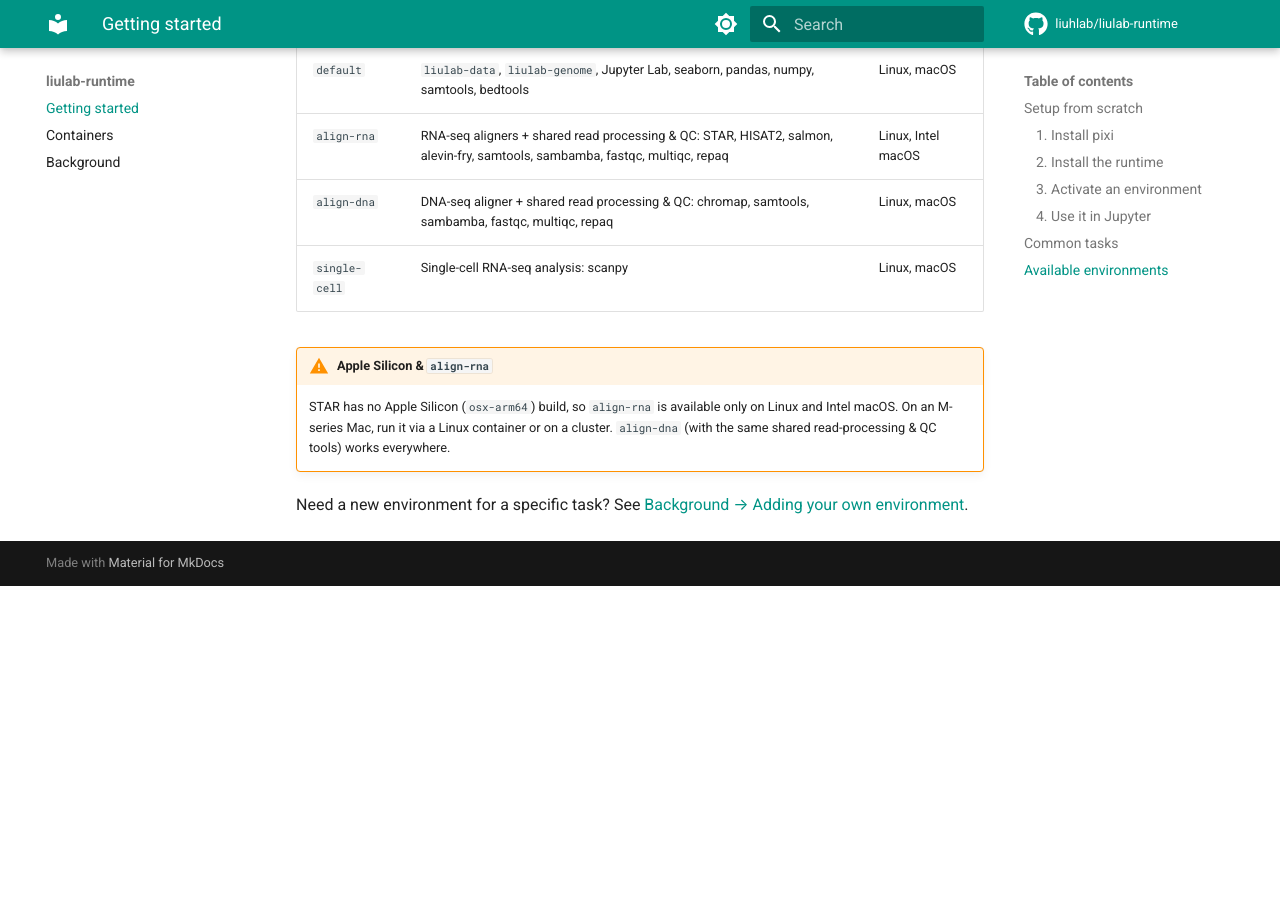
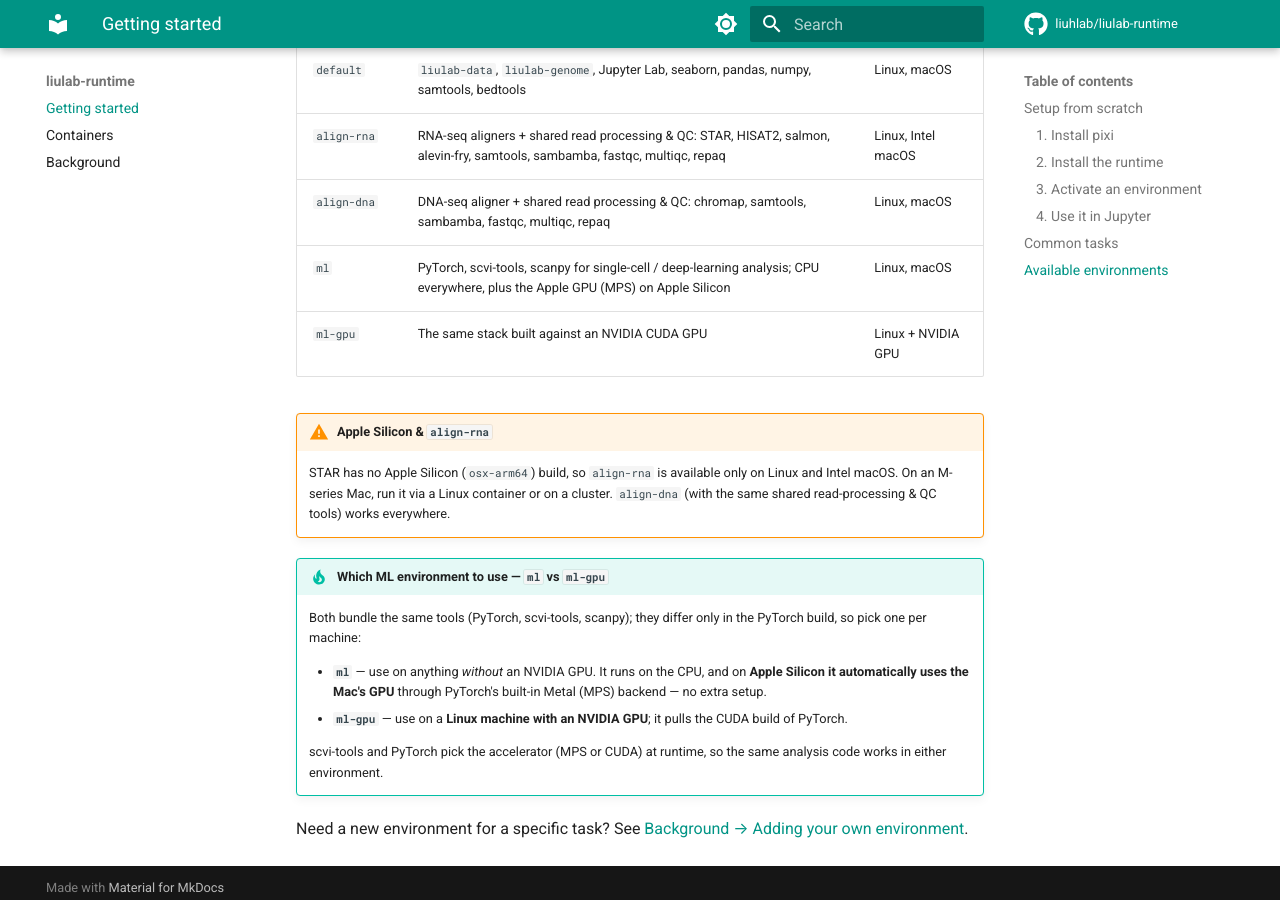
Before and after one commit to liuhlab/liulab-runtime, an MkDocs documentation site: the page built from docs/index.md, in a window 1280 px wide and 900 px high, scrolled down 2826 px. Built offline with MkDocs 1.6.1 and Material for MkDocs 9.7.7, drawn with Linux system fonts in a browser that asks for light colours; comment, search, counter and statistics services are not loaded; before the commit the page ends 3412 px from its top, so only the background shows below that.

Commit message:
Add ml / ml-gpu environments for PyTorch (CPU/MPS and CUDA)
New `ml` and `ml-gpu` environments bundle scvi-tools, scanpy, and
scikit-learn on PyTorch. `ml` installs the CPU build and runs everywhere
(Apple GPU via MPS on Apple Silicon); `ml-gpu` uses conda-forge's CUDA
build, gated to a `linux-64-cuda` platform target with a general
`cuda-version = "12.*"` pin — CUDA 12 minor-version compatibility means
the build runs on any 12.x driver, including 12.6 HPC nodes.

Fold the single-cell toolkit (scanpy, python-igraph, leidenalg) into both
envs and drop the standalone `single-cell` env. register-kernels now skips
environments that can't be installed on the current platform.

Co-Authored-By: Claude Fable 5 <noreply@anthropic.com>

```diff
--- a/docs/index.md
+++ b/docs/index.md
@@ -138,7 +138,8 @@ again to pick it up.
 | `default`    | `liulab-data`, `liulab-genome`, Jupyter Lab, seaborn, pandas, numpy, samtools, bedtools | Linux, macOS |
 | `align-rna`  | RNA-seq aligners + shared read processing & QC: STAR, HISAT2, salmon, alevin-fry, samtools, sambamba, fastqc, multiqc, repaq | Linux, Intel macOS |
 | `align-dna`  | DNA-seq aligner + shared read processing & QC: chromap, samtools, sambamba, fastqc, multiqc, repaq | Linux, macOS |
-| `single-cell` | Single-cell RNA-seq analysis: scanpy | Linux, macOS |
+| `ml`         | PyTorch, scvi-tools, scanpy for single-cell / deep-learning analysis; CPU everywhere, plus the Apple GPU (MPS) on Apple Silicon | Linux, macOS |
+| `ml-gpu`     | The same stack built against an NVIDIA CUDA GPU | Linux + NVIDIA GPU |
 
 !!! warning "Apple Silicon & `align-rna`"
     STAR has no Apple Silicon (`osx-arm64`) build, so `align-rna` is
@@ -146,5 +147,18 @@ again to pick it up.
     via a Linux container or on a cluster. `align-dna` (with the same
     shared read-processing & QC tools) works everywhere.
 
+!!! tip "Which ML environment to use — `ml` vs `ml-gpu`"
+    Both bundle the same tools (PyTorch, scvi-tools, scanpy); they differ
+    only in the PyTorch build, so pick one per machine:
+
+    * **`ml`** — use on anything *without* an NVIDIA GPU. It runs on the CPU,
+      and on **Apple Silicon it automatically uses the Mac's GPU** through
+      PyTorch's built-in Metal (MPS) backend — no extra setup.
+    * **`ml-gpu`** — use on a **Linux machine with an NVIDIA GPU**; it pulls
+      the CUDA build of PyTorch.
+
+    scvi-tools and PyTorch pick the accelerator (MPS or CUDA) at runtime, so
+    the same analysis code works in either environment.
+
 Need a new environment for a specific task? See
 [Background → Adding your own environment](background.md#adding-your-own-environment).
```
Also changed, not shown: CHANGELOG.md (+16 -0 lines), README.md (+2 -1 lines), docs/containers.md (+2 -2 lines), pyproject.toml (+63 -3 lines), 2 other files.
